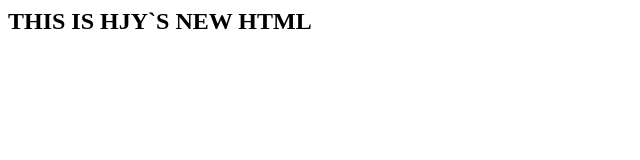
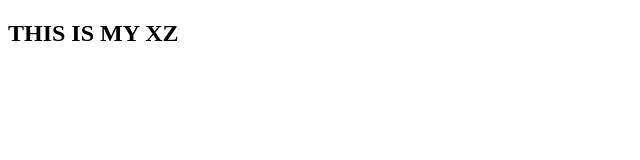
Before and after one commit to hjy04170205/xuezi, a plain HTML site: page index.html in a window 1280 px wide. Shown: the whole page, without its empty margins (0-640 px from the left). Drawn offline with Linux system fonts and the light colour scheme.

Commit message:
modify index.html

```diff
--- a/index.html
+++ b/index.html
@@ -1,5 +1,10 @@
-<html>
-  <body>
-    <h2>THIS IS HJY`S NEW HTML</h2>
-  </body>
+<!doctype html>
+<html lang="en">
+<head>
+	<meta charset="UTF-8">
+	<title>Document</title>
+</head>
+<body>
+  <h2>THIS IS MY XZ</h2>
+</body>
 </html>
--- /dev/null
+++ b/js/xz.js
@@ -0,0 +1 @@
+//this is xuezi.js
```
Also changed, not shown: img/03.jpg (deleted).
